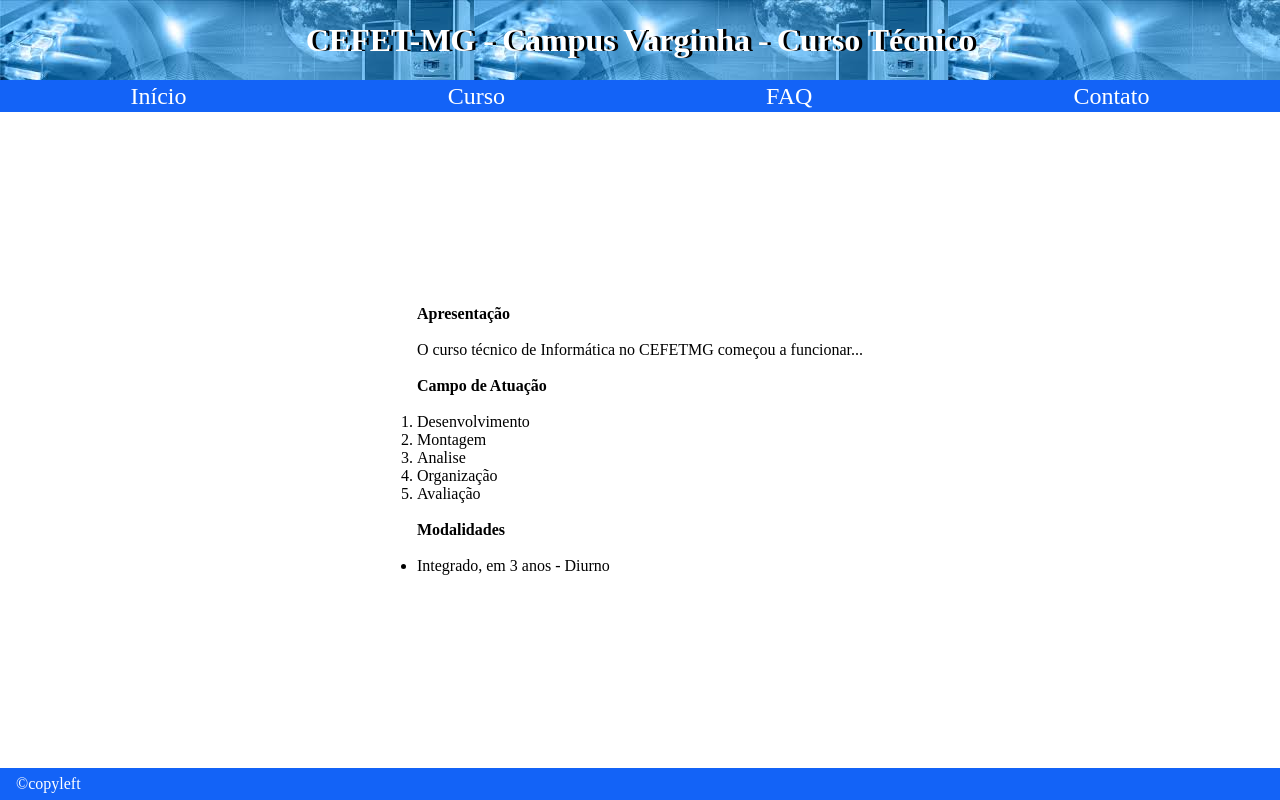
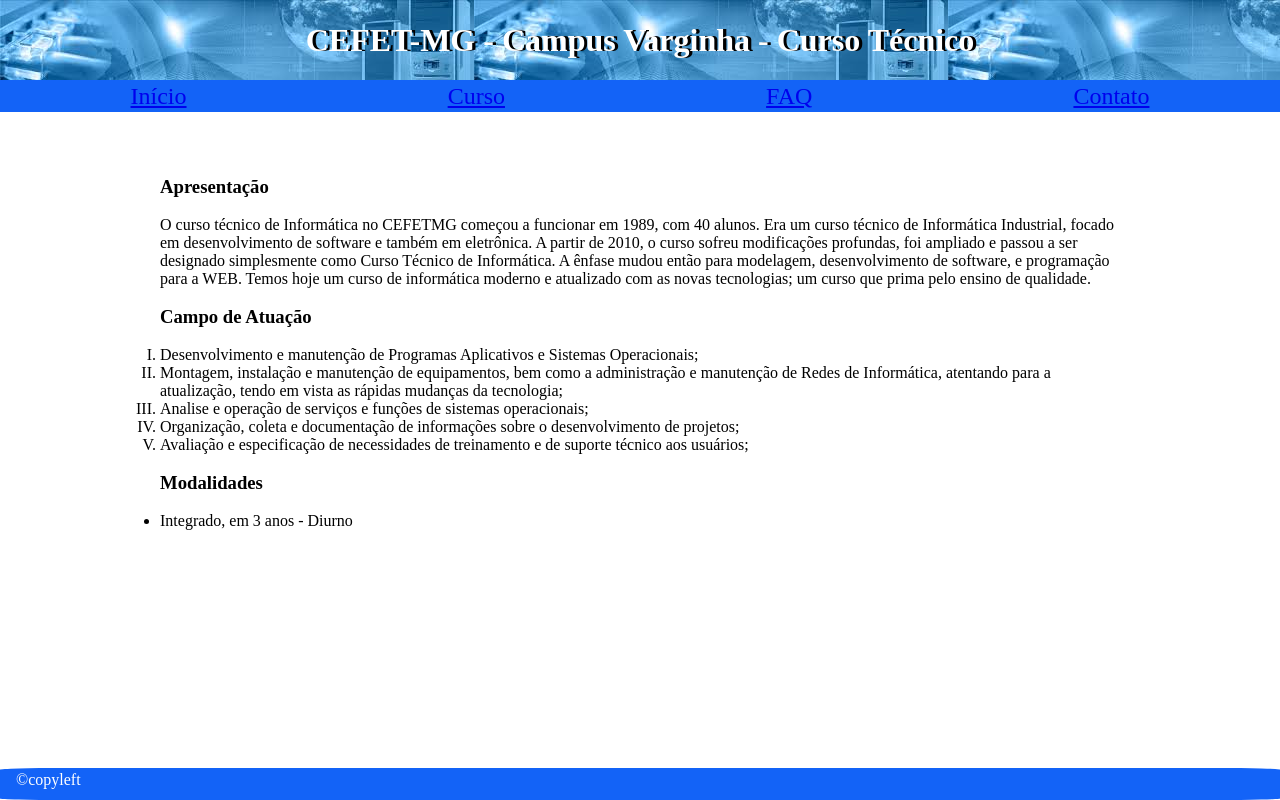
Before and after one commit to JP-Conde5/Tabela_Formulario, a plain HTML site: page index.html in a window 1280 px wide. Drawn offline with Linux system fonts and the light colour scheme.

Commit message:
Quase lá

```diff
--- a/css/estilo.css
+++ b/css/estilo.css
@@ -40,11 +40,13 @@
 main{
     display: flex;
     justify-content: center;
-    align-items: center;
     min-height: calc(100vh - 9rem);
 }
 
-main
+main div{
+    width: 85%;
+    padding: 5%;
+}
 
 main div ol{
     list-style-type: upper-roman;
@@ -57,8 +59,10 @@
     align-items: center;
     background-color: var(--p);
     color: var(--s);
+    border-bottom: 0.5rem solid var(--p);
+    border-radius: 5%;
 }
 
-footer div{
+footer p{
     padding-left: 1rem;
 }
--- a/index.html
+++ b/index.html
@@ -6,7 +6,8 @@
     <meta http-equiv="X-UA-Compatible" content="IE=edge">
     <meta name="viewport" content="width=device-width, initial-scale=1.0">
     <link rel="stylesheet" href="css/estilo.css">
-    <title>Introducao</title>
+    <link rel="shortcut icon" href="img/computer.png" type="image/x-icon">
+    <title>Introducao - Curso de Informática</title>
 </head>
 
 <body>
@@ -16,30 +17,44 @@
         </div>
         <nav>
             <ul>
-                <li>Início</li>
-                <li>Curso</li>
-                <li>FAQ</li>
-                <li>Contato</li>
+                <li>
+                    <a href="index.html">Início</a>
+                </li>
+                <li>
+                    <a href="curso.html">Curso</a>
+                </li>
+                <li>
+                    <a href="faq.html">FAQ</a>
+                </li>
+                <li>
+                    <a href="cont.html">Contato</a>
+                </li>
             </ul>
         </nav>
     </header>
     <main>
         <div>
-        <h4>Apresentação</h4>
+            <h3>Apresentação</h3>
             <br>
-        <p>O curso técnico de Informática no CEFETMG começou a funcionar...</p>
+            <p>O curso técnico de Informática no CEFETMG começou a funcionar em 1989, com 40 alunos. Era um curso
+                técnico de Informática Industrial, focado em desenvolvimento de software e também em eletrônica. A
+                partir de 2010, o curso sofreu modificações profundas, foi ampliado e passou a ser designado
+                simplesmente como Curso Técnico de Informática. A ênfase mudou então para modelagem, desenvolvimento de
+                software, e programação para a WEB. Temos hoje um curso de informática moderno e atualizado com as novas
+                tecnologias; um curso que prima pelo ensino de qualidade.</p>
             <br>
-        <h4>Campo de Atuação</h4>
+            <h3>Campo de Atuação</h3>
             <br>
             <ol>
-            <li>Desenvolvimento</li>
-            <li>Montagem</li>
-            <li>Analise</li>
-            <li>Organização</li>
-            <li>Avaliação</li>
+                <li>Desenvolvimento e manutenção de Programas Aplicativos e Sistemas Operacionais;</li>
+                <li>Montagem, instalação e manutenção de equipamentos, bem como a administração e manutenção de Redes de
+                    Informática, atentando para a atualização, tendo em vista as rápidas mudanças da tecnologia;</li>
+                <li>Analise e operação de serviços e funções de sistemas operacionais;</li>
+                <li>Organização, coleta e documentação de informações sobre o desenvolvimento de projetos;</li>
+                <li>Avaliação e especificação de necessidades de treinamento e de suporte técnico aos usuários;</li>
             </ol>
             <br>
-        <h4>Modalidades</h4>
+            <h3>Modalidades</h3>
             <br>
             <ul>
                 <li>Integrado, em 3 anos - Diurno</li>
@@ -47,7 +62,7 @@
         </div>
     </main>
     <footer>
-        <div>©copyleft</div>
+        <p>©copyleft</p>
     </footer>
 </body>
 
```
Also changed, not shown: cont.html (added, +43 -0 lines), curso.html (+4 -3 lines), faq.html (added, +43 -0 lines), img/computer.png (added). Lines whose indentation alone changed are shown as unchanged.
